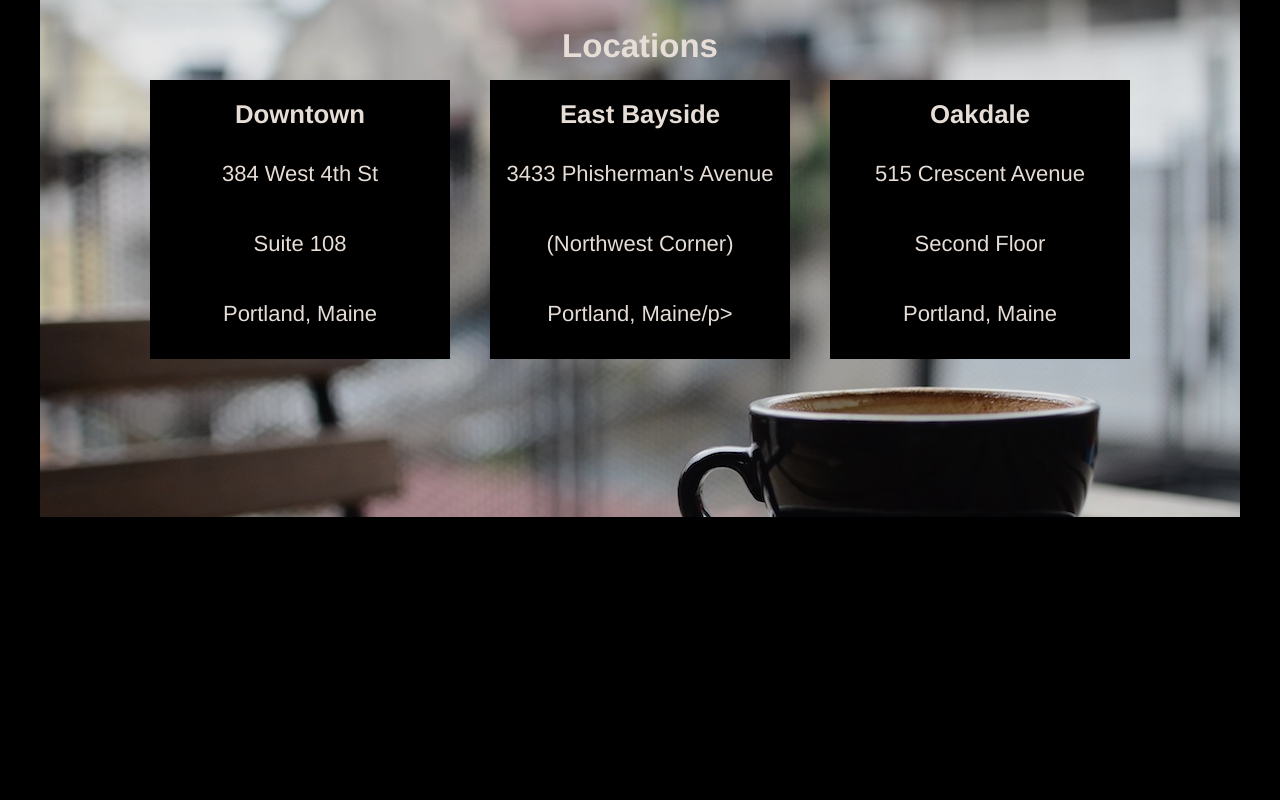
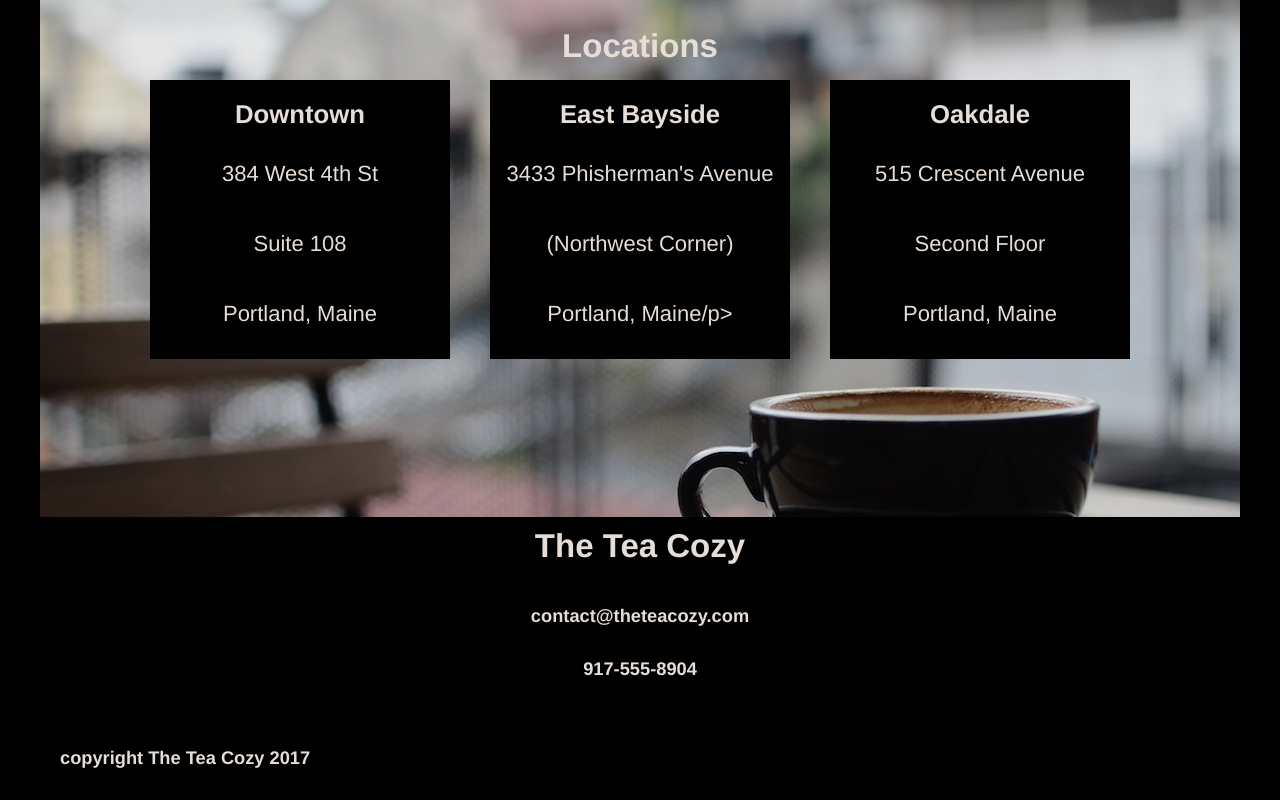
Before and after one commit to grapefruitdesign/tea-cozy, a plain HTML site: page index.html in a window 1280 px wide. Shown: the part 1508-2308 px from the top of the page. Before the commit the page ends 2025 px from the top, so only its background shows below. Drawn offline with Linux system fonts and the light colour scheme.

Commit message:
Commit Contact and Footer.

```diff
--- a/css/style.css
+++ b/css/style.css
@@ -1,5 +1,4 @@
 /* Global */
-
 body {
     margin: 0;
     font-family: "Helvetica", sans-serif;
@@ -8,18 +7,24 @@ body {
     font-size: 22px;
     text-align: center;
 }
-
 h2, h3, h4 {
     margin: 0;
     padding: 10px;
 }
-
+h5 {
+    display: block;
+    font-size: 0.83em;
+    -webkit-margin-before: 1.67em;
+    -webkit-margin-after: 1.67em;
+    -webkit-margin-start: 0px;
+    -webkit-margin-end: 0px;
+    font-weight: bold;
+}
 a {
     color: seashell;
 }
 
 /* Header */
-
 header {
     width: 100%;
     position: fixed;
@@ -29,41 +34,34 @@ header {
     border-bottom: 1px solid seashell;
     align-items: center;
 }
-
 header img {
     height: 50px;
     padding-left: 10px;
 }
-
 nav {
     text-align: right;
     flex-grow: 1;
 }
-
 nav span {
     display: inline-block;
     padding: 20px 10px;
 }
 
 /* Container */
-
 .flex-container {
     display: flex;
     justify-content: center;
     flex-wrap: wrap;
 }
-
 .main {
     padding-top: 69px;
     opacity: 0.9;
     width: 1200px;
     margin: auto;
 }
-
 .item {
     padding: 5px;
 }
-
 .item img {
     height: 200px;
     margin: 10px;
@@ -71,13 +69,11 @@ nav span {
 }
 
 /* Mission */
-
 #mission {
     height: 700px;
     background-image: url(../images/img-mission-background.jpg);
     padding-top: 70px;
 }
-
 #mission .content {
     margin: auto;
     background-color: black;
@@ -85,22 +81,18 @@ nav span {
 }
 
 /* Locations */
-
 #locations {
     background-image: url(../images/img-locations-background.jpg);
     height: 500px;
     padding-top: 70px;
 }
-
 #locations .flex-container {
     margin: auto;
     width: 1100px;
 }
-
 .flex-container.locations {
     padding-top: 5px;
 }
-
 .location {
     opacity: 1.0;
     padding: 10px;
@@ -111,3 +103,14 @@ nav span {
     flex-direction: column;
     justify-content: center;
 }
+
+/* Conact */
+#contact {
+    height: 200px;
+}
+
+/* Footer */
+footer {
+    text-align: left;
+    padding-left: 20px;
+}
--- a/index.html
+++ b/index.html
@@ -77,8 +77,19 @@
   <p>Portland, Maine</p>
 </div>
   </div>
+</div>
 
+<!-- Contact Section -->
+<div id="contact">
+  <h2>The Tea Cozy</h2>
+  <h5>contact@theteacozy.com</h5>
+  <h5>917-555-8904</h5>
 </div>
+
+<!-- Footer Section -->
+<footer>
+  <h5>copyright The Tea Cozy 2017</h5>
+</footer>
 
   </body>
 </html>
```
